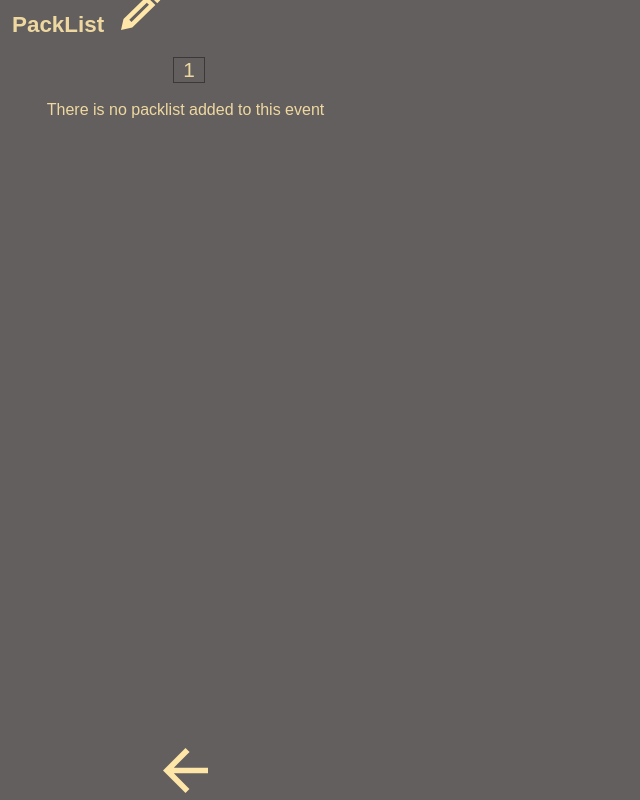
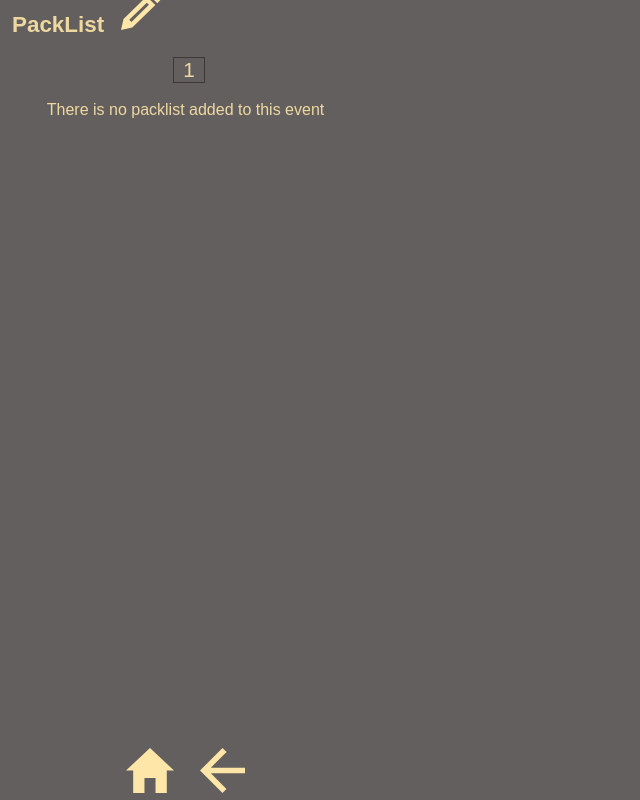
Before and after one commit to jennydely/EventView, a React (Create React App) app: page /packlist/1 in a window 1280 px wide. Shown: the whole page, without its empty margins (0-640 px from the left). Built offline with nearby package versions, Linux system fonts and the light colour scheme.

Commit message:
Add home Icon

```diff
--- a/src/App.js
+++ b/src/App.js
@@ -3,6 +3,7 @@ import { BrowserRouter as Router, Switch, Route } from 'react-router-dom'
 import PacklistPage from './Pages/Packlist/PacklistPage'
 import EventPage from './Pages/EventMain/EventPage'
 import EditPacklistForm from './Pages/PacklistForm/EditPacklistForm'
+import EventForm from './Pages/EventForm/EventForm'
 
 export default function App() {
   return (
@@ -14,6 +15,9 @@ export default function App() {
         <Route path="/editpacklist/:packlistId?">
           <EditPacklistForm />
         </Route>
+        <Route path="/createevent">
+          <EventForm />
+        </Route>
         <Route path="/">
           <EventPage />
         </Route>
--- a/src/Pages/EventMain/EventPage.js
+++ b/src/Pages/EventMain/EventPage.js
@@ -1,6 +1,5 @@
 import React, { useState } from 'react'
 import addPacklistIcon from '../../img/addPacklistIcon.svg'
-import backIcon from '../../img/backIcon.svg'
 import addEvent1Icon from '../../img/addEvent1Icon.svg'
 import Header from '../components/Header'
 import EventForm from '../EventForm/EventForm'
@@ -8,8 +7,10 @@ import useEventForm from '../EventForm/useEventForm'
 import usePacklists from '../Packlist/usePacklists'
 import PacklistForm from '../PacklistForm/PacklistForm'
 import usePacklistForm from '../PacklistForm/usePacklistForm'
+import Footer from '../components/Footer'
 import EventList from './EventList'
 import useEvents from './useEvents'
+import { useHistory } from 'react-router-dom'
 
 export default function EventPage() {
   const [categoryFilter, setCategoryFilter] = useState('all')
@@ -27,19 +28,22 @@ export default function EventPage() {
     showEventForm,
     onEventSave,
     onEventSaveEdit,
-    goEventBack,
   } = useEventForm(addEvent, updateEvent)
   const { packlists, addPacklist } = usePacklists()
   const {
     packlistFormIsVisible,
     showPacklistForm,
     onPacklistSave,
-    goPacklistBack,
   } = usePacklistForm(addPacklist)
   const hasHiddenEvent = eventArray.some((event) => event.isHidden === true)
   const hasOldEvent = eventArray.some(
     (event) => event.eventEndDate < new Date().toJSON().slice(0, 10)
   )
+
+  const history = useHistory()
+  function handleCreateEventClick() {
+    history.push('/createevent/')
+  }
   return (
     <>
       {eventFormIsVisible ? (
@@ -55,11 +59,7 @@ export default function EventPage() {
               onEventSaveEdit={onEventSaveEdit}
             />
           </main>
-          <footer>
-            <button type="button" onClick={goEventBack}>
-              <img src={backIcon} alt="back" />
-            </button>
-          </footer>
+          <Footer />
         </>
       ) : packlistFormIsVisible ? (
         <>
@@ -69,11 +69,7 @@ export default function EventPage() {
           <main>
             <PacklistForm onPacklistSave={onPacklistSave} />
           </main>
-          <footer>
-            <button type="button" onClick={goPacklistBack}>
-              <img src={backIcon} alt="back" />
-            </button>
-          </footer>
+          <Footer />
         </>
       ) : (
         <>
@@ -96,7 +92,7 @@ export default function EventPage() {
             />
           </main>
           <footer>
-            <button onClick={showEventForm}>
+            <button onClick={handleCreateEventClick}>
               {' '}
               <img src={addEvent1Icon} alt="create event" />
             </button>
--- a/src/Pages/Packlist/PacklistPage.js
+++ b/src/Pages/Packlist/PacklistPage.js
@@ -1,11 +1,11 @@
 import React from 'react'
 import styled from 'styled-components/macro'
 import { useParams, useHistory } from 'react-router-dom'
+import editIcon from '../../img/editIcon.svg'
 import ListItem from '../components/common/ListItem'
 import ListContainer from '../components/common/ListContainer'
 import Checkbox from '../components/common/Checkbox'
-import editIcon from '../../img/editIcon.svg'
-import backIcon from '../../img/backIcon.svg'
+import Footer from '../components/Footer'
 import { comparePacklists } from './services/comparePacklists'
 import usePacklists from './usePacklists'
 
@@ -14,9 +14,6 @@ export default function PackListPage() {
   const { packlists, updatePacklistCheckbox } = usePacklists()
   const chosenPacklist = comparePacklists(packlists, packlistName)
   const history = useHistory()
-  function goBackButton() {
-    history.goBack()
-  }
   function handleEditPacklist(packlistId) {
     history.push('/editpacklist/' + packlistId)
   }
@@ -58,11 +55,7 @@ export default function PackListPage() {
         )}
       </main>
       <>
-        <footer>
-          <button type="button" onClick={goBackButton}>
-            <img src={backIcon} alt="back" />
-          </button>
-        </footer>
+        <Footer />
       </>
     </>
   )
--- a/src/Pages/PacklistForm/EditPacklistForm.js
+++ b/src/Pages/PacklistForm/EditPacklistForm.js
@@ -1,14 +1,8 @@
 import React from 'react'
-import { useHistory } from 'react-router-dom'
-import backIcon from '../../img/backIcon.svg'
+import Footer from '../components/Footer'
 import PacklistForm from './PacklistForm'
 
 export default function EditPacklistForm() {
-  const history = useHistory()
-  function goBackButton() {
-    history.goBack()
-  }
-
   return (
     <>
       <header>
@@ -17,11 +11,7 @@ export default function EditPacklistForm() {
       <main>
         <PacklistForm />
       </main>
-      <footer>
-        <button type="button" onClick={goBackButton}>
-          <img src={backIcon} alt="back" />
-        </button>
-      </footer>
+      <Footer />
     </>
   )
 }
--- /dev/null
+++ b/src/Pages/components/Footer.js
@@ -0,0 +1,24 @@
+import React from 'react'
+import { useHistory } from 'react-router-dom'
+import backIcon from '../../img/backIcon.svg'
+import homeIcon from '../../img/homeIcon.svg'
+
+export default function Footer() {
+  const history = useHistory()
+  function goBack() {
+    history.goBack()
+  }
+  function goHome() {
+    history.push('/')
+  }
+  return (
+    <footer>
+      <button type="button" onClick={goHome}>
+        <img src={homeIcon} alt="home" />
+      </button>
+      <button type="button" onClick={goBack}>
+        <img src={backIcon} alt="back" />
+      </button>
+    </footer>
+  )
+}
```
Also changed, not shown: src/img/homeIcon.svg (added).
